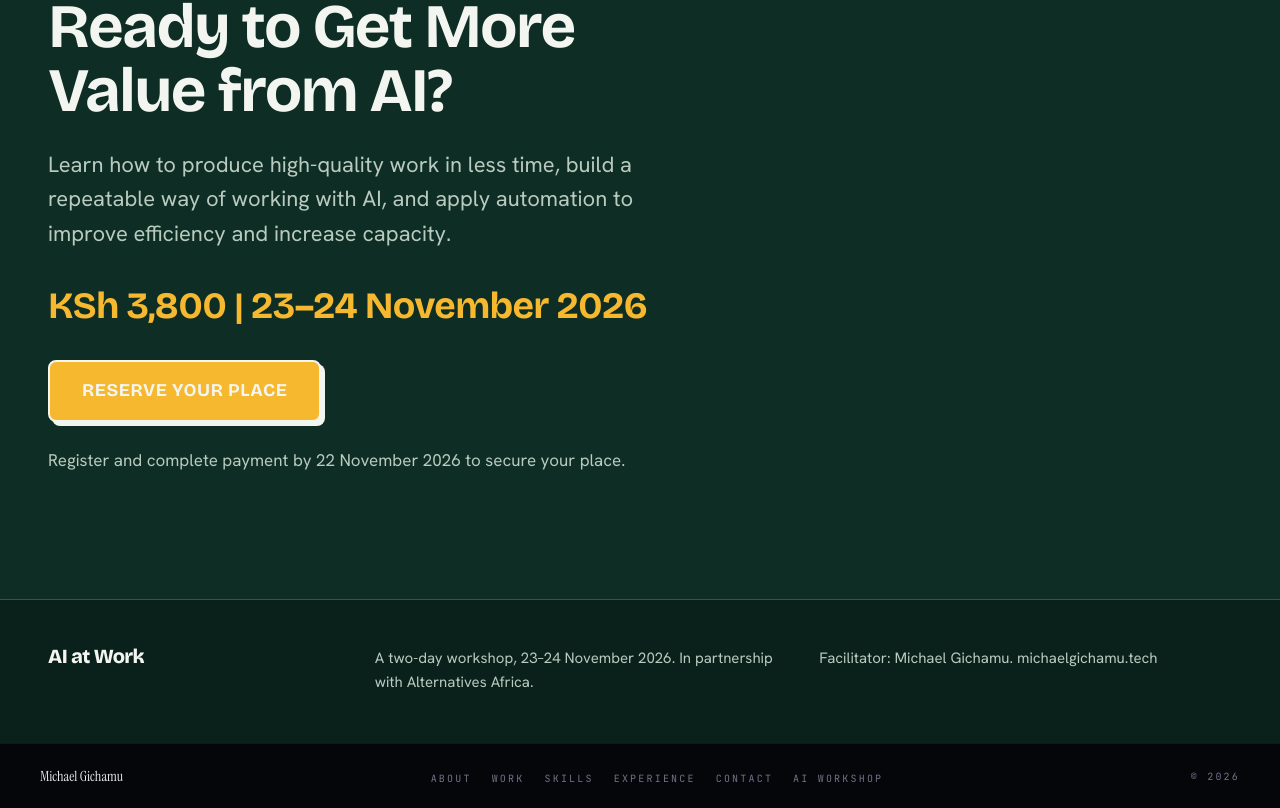
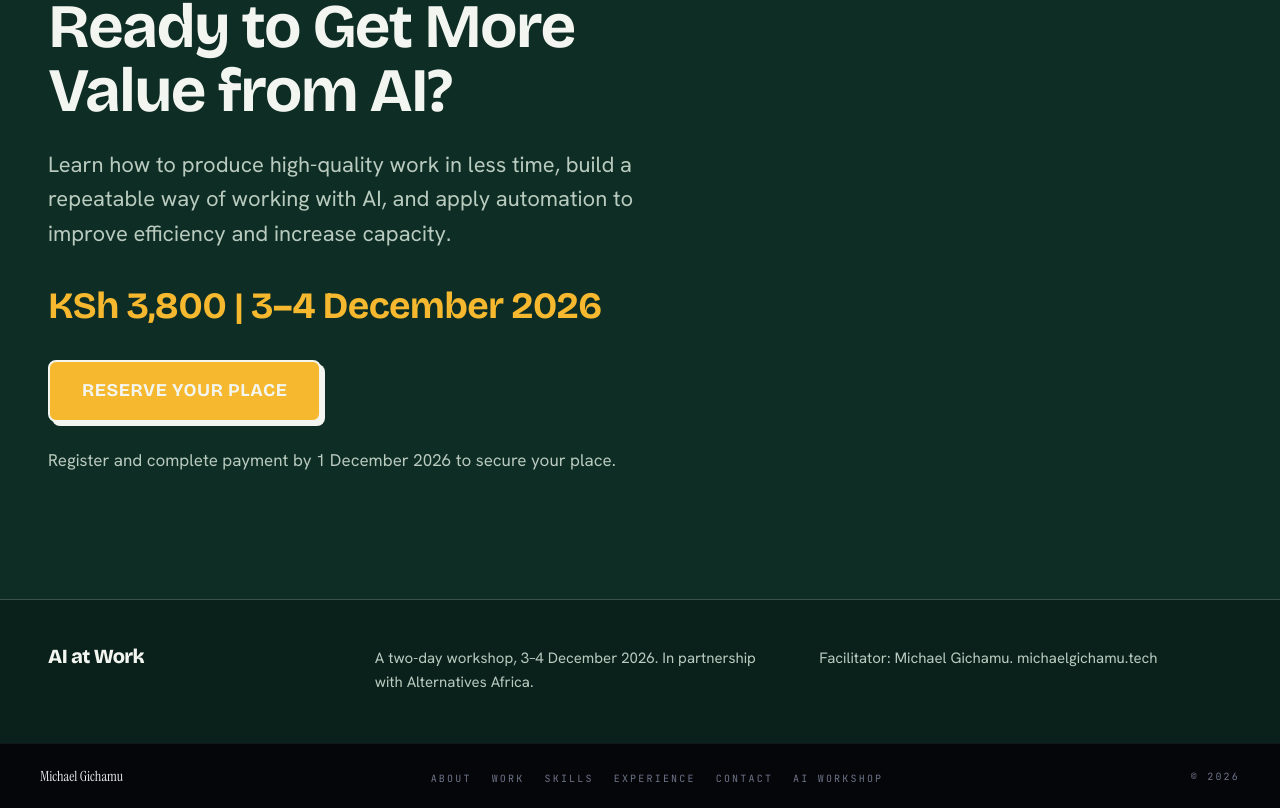
Before and after one commit to Michael-Gichamu/michael-portfolio, a Next.js app: page /ai-workshop in a window 1280 px wide. Shown: the part 10287-11095 px from the top of the page. Built offline with nearby package versions, Linux system fonts and the light colour scheme.

Commit message:
Update final call to action schedule

```diff
--- a/components/ai-workshop/FinalCta.tsx
+++ b/components/ai-workshop/FinalCta.tsx
@@ -1,5 +1,5 @@
 import { FINAL, HERO } from '@/lib/aiWorkshop';
-import { FACILITATOR_SITE } from '@/lib/config';
+import { REGISTRATION_DEADLINE, WORKSHOP_DATES, FACILITATOR_SITE } from '@/lib/config';
 import { CtaButton } from './CtaButton';
 
 export function FinalCta() {
@@ -11,9 +11,11 @@ export function FinalCta() {
         </div>
         <h2 id="final-title">{FINAL.title}</h2>
         <p className="final__body">{FINAL.body}</p>
-        <p className="final__details">{FINAL.details}</p>
+        <p className="final__details">{HERO.price} | {WORKSHOP_DATES}</p>
         <CtaButton where="final" size="lg" />
-        <p className="final__deadline">{FINAL.deadline}</p>
+        <p className="final__deadline">
+          Register and complete payment by {REGISTRATION_DEADLINE} to secure your place.
+        </p>
       </div>
     </section>
   );
@@ -25,7 +27,7 @@ export function Footer() {
       <div className="container footer__inner">
         <p className="footer__brand">AI at Work</p>
         <p>
-          A two-day workshop, {HERO.dates}. In partnership with {HERO.partner}.
+          A two-day workshop, {WORKSHOP_DATES}. In partnership with {HERO.partner}.
         </p>
         <p>
           Facilitator: Michael Gichamu.{' '}
```
